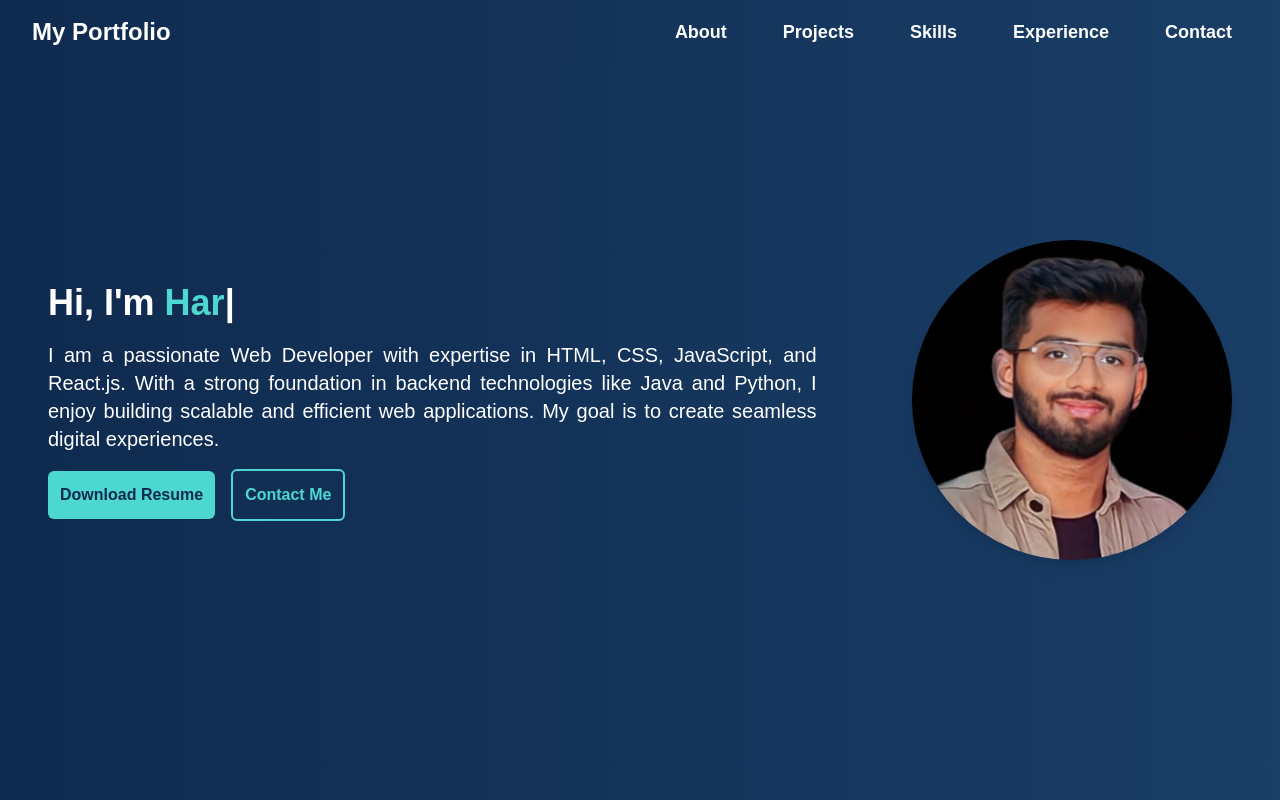
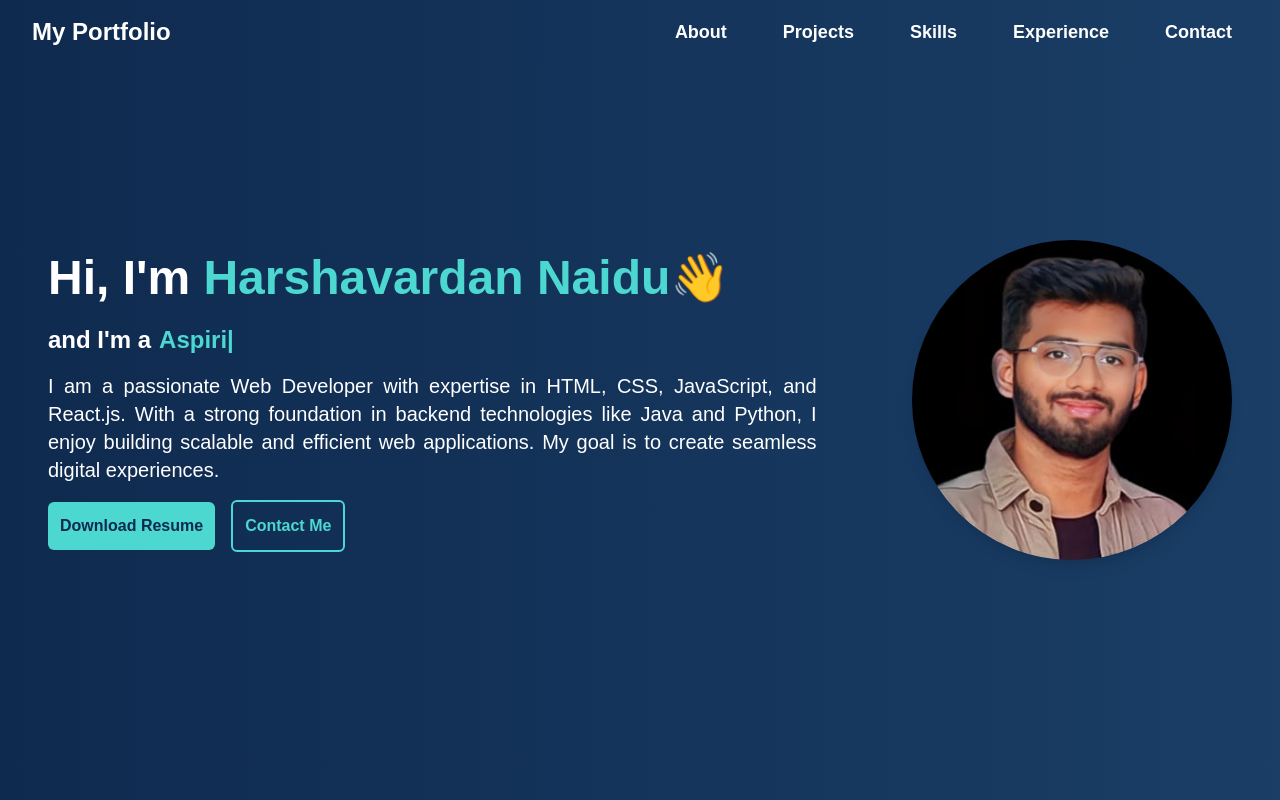
Before and after one commit to HARSHA-3623/personal_portfolio, a React (Vite) app: page / in a window 1280 px wide. Shown: the top 800 px of the page. Built offline with nearby package versions, Linux system fonts and the light colour scheme.

Commit message:
modification in Hero Section

```diff
--- a/src/components/Hero.jsx
+++ b/src/components/Hero.jsx
@@ -2,7 +2,8 @@ import React, { useState, useEffect } from "react";
 import { motion } from "framer-motion";
 
 const Hero = () => {
-  const titles = ["Harshavardan Naidu", "Web Developer", "Aspiring Software Engineer"];
+  const NAME = "Harshavardan Naidu"; // Constant for the name
+  const titles = ["Web Developer", "Aspiring Software Engineer", "Tech Enthusiast"];
   const [displayText, setDisplayText] = useState("");
   const [currentTitleIndex, setCurrentTitleIndex] = useState(0);
   const [charIndex, setCharIndex] = useState(0);
@@ -46,11 +47,24 @@ const Hero = () => {
             ease: "easeInOut",
           }}
         >
-          <h1 className="text-2xl lg:text-4xl font-bold leading-tight">
+          <h1 className="text-3xl lg:text-5xl font-bold leading-tight">
             Hi, I'm{" "}
-            <span className="text-[#4cd7d0]">{displayText}</span>
+            <span className="text-[#4cd7d0]">{NAME}👋</span>
+          </h1>
+          {/* Smaller motion text animation */}
+          <motion.p
+            className="text-lg lg:text-2xl font-semibold text-[#4cd7d0] mt-2 flex items-center justify-center lg:justify-start"
+            initial={{ opacity: 0, y: 20 }}
+            animate={{ opacity: 1, y: 0 }}
+            transition={{
+              duration: 1.2,
+              delay: 0.5,
+              ease: "easeOut",
+            }}
+          >
+            <span className="text-white">and I'm a </span> <span className="ml-2">{displayText}</span>
             <span className="blinking-cursor">|</span>
-          </h1>
+          </motion.p>
           <p className="text-md lg:text-xl font-medium px-4 lg:px-0 text-justify">
             I am a passionate Web Developer with expertise in HTML, CSS, JavaScript, and React.js.
             With a strong foundation in backend technologies like Java and Python, I enjoy building
@@ -87,7 +101,7 @@ const Hero = () => {
         >
           <img
             src="/assets/Profie.jpg"
-            alt="Harshavardan Naidu"
+            alt={NAME}
             className="rounded-full shadow-lg w-48 h-48 lg:w-80 lg:h-80 object-cover transition-transform duration-300 hover:scale-105 mb-6 lg:mb-0"
           />
         </motion.div>
```
